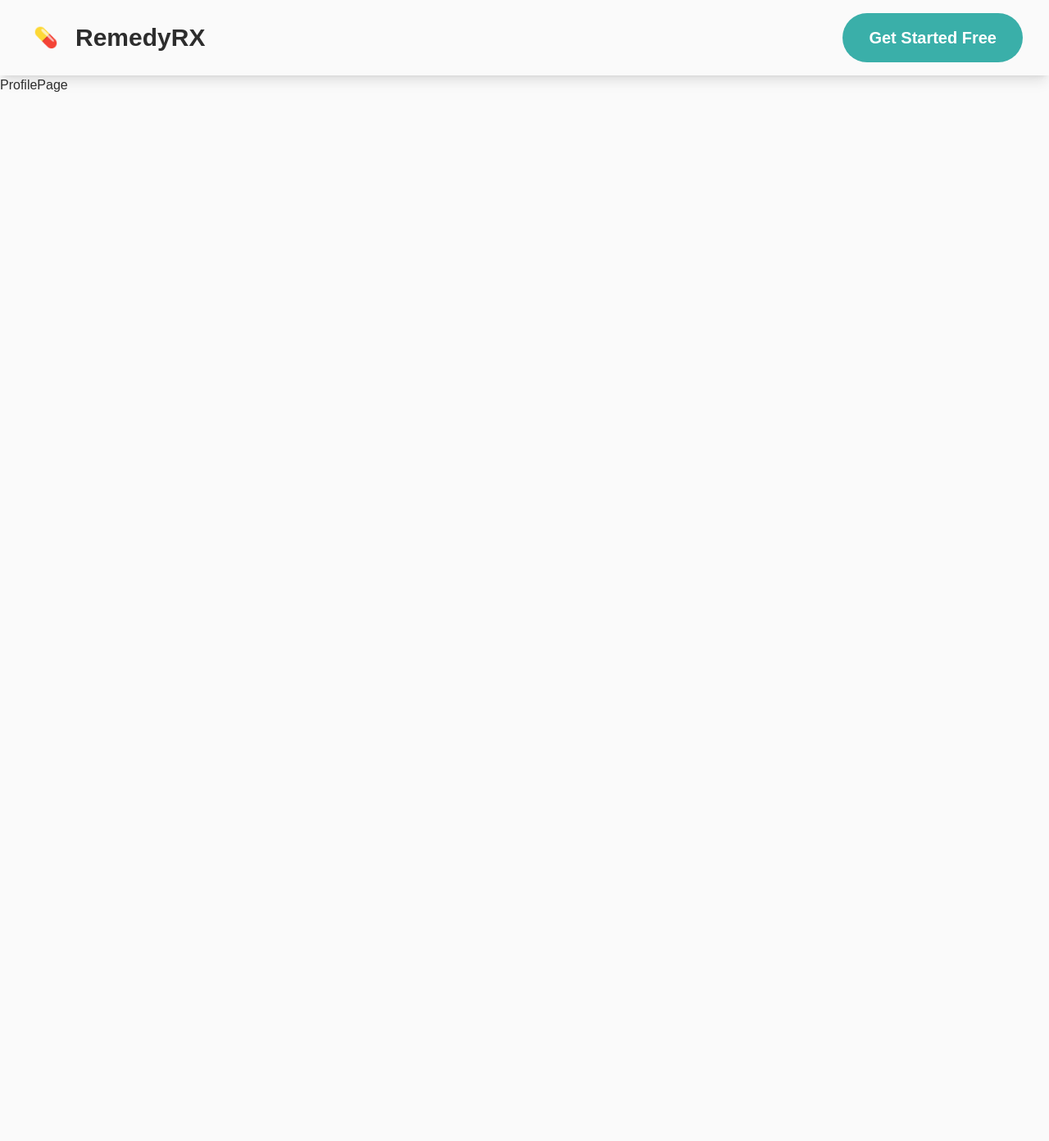
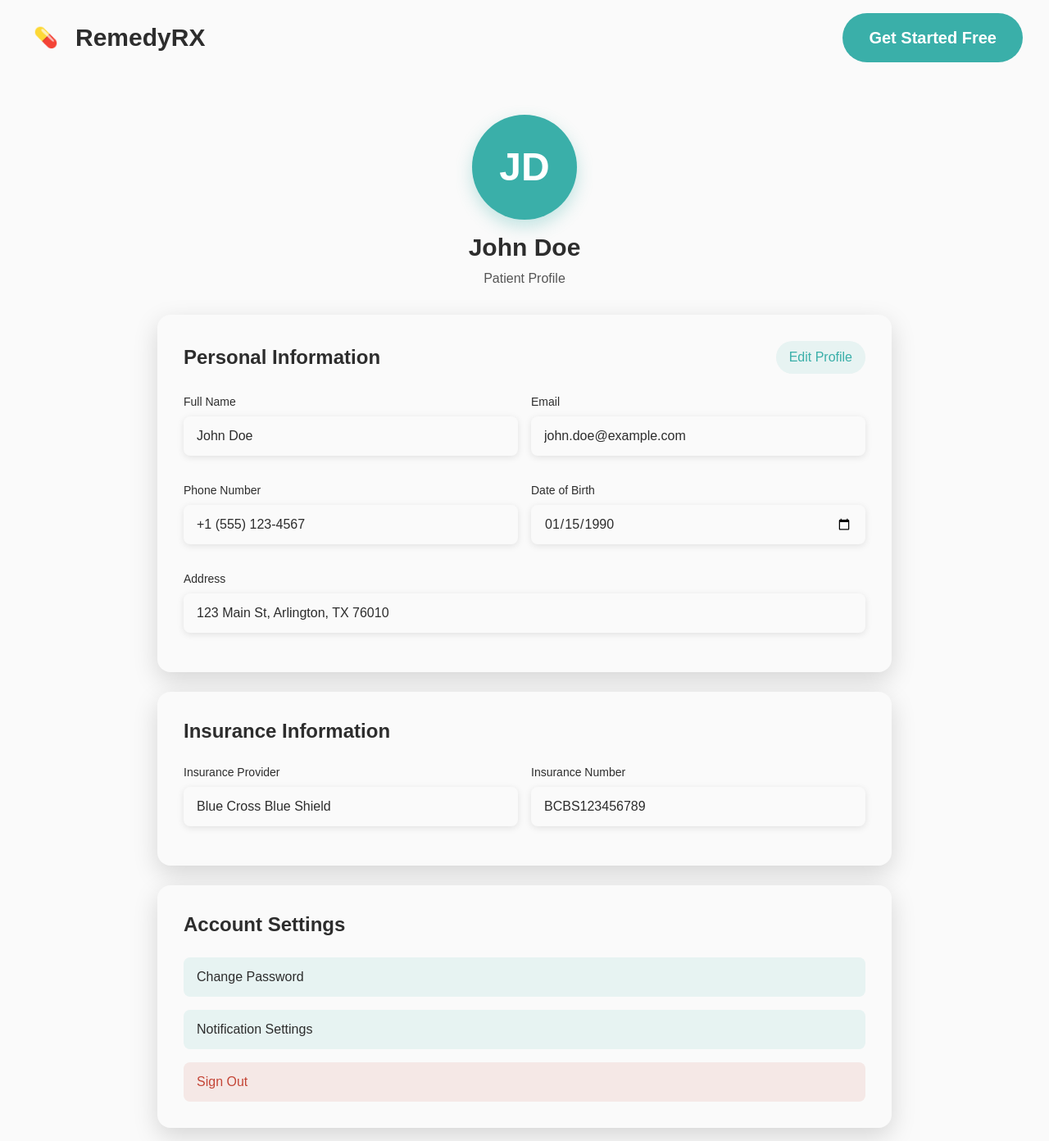
Before and after one commit to soumiksen/MediRoutine, a Next.js app: page /patientprofile in a window 1280 px wide. Shown: the whole page at 82% size. Before the commit the page ends 800 px from the top, so only its background shows below. Built offline with nearby package versions, Linux system fonts and the light colour scheme.

Commit message:
Changes to patient profile

```diff
--- a/src/app/patientprofile/page.jsx
+++ b/src/app/patientprofile/page.jsx
@@ -1,5 +1,208 @@
+"use client"
+import Button from '../../components/button.jsx';
+import Input from '../../components/Input.jsx';
+import { useState } from 'react';
+
+
 const PatientProfilePage = () => {
-  return <div>ProfilePage</div>;
+  const [isEditing, setIsEditing] = useState(false);
+  const [profileData, setProfileData] = useState({
+    name: 'John Doe',
+    email: 'john.doe@example.com',
+    phone: '+1 (555) 123-4567',
+    address: '123 Main St, Arlington, TX 76010',
+    dateOfBirth: '1990-01-15',
+    insuranceProvider: 'Blue Cross Blue Shield',
+    insuranceNumber: 'BCBS123456789'
+  });
+
+  const handleInputChange = (field) => (e) => {
+    setProfileData({ ...profileData, [field]: e.target.value });
+  };
+
+  const handleSave = () => {
+    setIsEditing(false);
+    console.log('Profile updated:', profileData);
+  };
+
+  const handleCancel = () => {
+    setIsEditing(false);
+  };
+
+  return (
+    <div className="min-h-screen p-4" style={{ backgroundColor: 'var(--color-remedy-primary)' }}>
+      {/* Main Content */}
+      <div className="max-w-4xl mx-auto pt-8">
+        {/* Profile Header */}
+        <div className="text-center mb-8">
+          <div className="inline-block mb-4">
+            <div
+              className="w-32 h-32 rounded-full flex items-center justify-center text-5xl font-bold text-white"
+              style={{
+                backgroundColor: '#3AAFA9',
+                boxShadow: '0 8px 20px rgba(58, 175, 169, 0.3)'
+              }}
+            >
+              {profileData.name.split(' ').map(n => n[0]).join('')}
+            </div>
+          </div>
+          <h2 className="text-3xl font-bold mb-2" style={{ color: 'var(--color-remedy-secondary)' }}>
+            {profileData.name}
+          </h2>
+          <p style={{ color: '#555555' }}>Patient Profile</p>
+        </div>
+
+        {/* Profile Information Card */}
+        <div className="rounded-2xl p-8 mb-6" style={{
+          backgroundColor: 'var(--color-remedy-primary)',
+          boxShadow: '0 10px 30px rgba(0, 0, 0, 0.15)'
+        }}>
+          {/* Section Header */}
+          <div className="flex justify-between items-center mb-6">
+            <h3 className="text-2xl font-semibold" style={{ color: 'var(--color-remedy-secondary)' }}>
+              Personal Information
+            </h3>
+            {!isEditing && (
+              <button
+                onClick={() => setIsEditing(true)}
+                className="px-4 py-2 rounded-full font-medium transition-all duration-200"
+                style={{
+                  color: '#3AAFA9',
+                  backgroundColor: 'rgba(58, 175, 169, 0.1)'
+                }}
+              >
+                Edit Profile
+              </button>
+            )}
+          </div>
+
+          {/* Form Fields */}
+          <div className="grid grid-cols-1 md:grid-cols-2 gap-4">
+            <Input
+              label="Full Name"
+              value={profileData.name}
+              onChange={handleInputChange('name')}
+              disabled={!isEditing}
+            />
+            <Input
+              label="Email"
+              type="email"
+              value={profileData.email}
+              onChange={handleInputChange('email')}
+              disabled={!isEditing}
+            />
+            <Input
+              label="Phone Number"
+              type="tel"
+              value={profileData.phone}
+              onChange={handleInputChange('phone')}
+              disabled={!isEditing}
+            />
+            <Input
+              label="Date of Birth"
+              type="date"
+              value={profileData.dateOfBirth}
+              onChange={handleInputChange('dateOfBirth')}
+              disabled={!isEditing}
+            />
+          </div>
+
+          <div className="mt-4">
+            <Input
+              label="Address"
+              value={profileData.address}
+              onChange={handleInputChange('address')}
+              disabled={!isEditing}
+            />
+          </div>
+
+          {/* Action Buttons */}
+          {isEditing && (
+            <div className="flex gap-4 mt-6">
+              <Button onClick={handleSave}>
+                Save Changes
+              </Button>
+              <button
+                onClick={handleCancel}
+                className="px-4 py-2 rounded-full font-medium transition-all duration-200"
+                style={{
+                  color: '#555555',
+                  backgroundColor: 'rgba(85, 85, 85, 0.1)'
+                }}
+              >
+                Cancel
+              </button>
+            </div>
+          )}
+        </div>
+
+        {/* Insurance Information Card */}
+        <div className="rounded-2xl p-8 mb-6" style={{
+          backgroundColor: 'var(--color-remedy-primary)',
+          boxShadow: '0 10px 30px rgba(0, 0, 0, 0.15)'
+        }}>
+          <h3 className="text-2xl font-semibold mb-6" style={{ color: 'var(--color-remedy-secondary)' }}>
+            Insurance Information
+          </h3>
+
+          <div className="grid grid-cols-1 md:grid-cols-2 gap-4">
+            <Input
+              label="Insurance Provider"
+              value={profileData.insuranceProvider}
+              onChange={handleInputChange('insuranceProvider')}
+              disabled={!isEditing}
+            />
+            <Input
+              label="Insurance Number"
+              value={profileData.insuranceNumber}
+              onChange={handleInputChange('insuranceNumber')}
+              disabled={!isEditing}
+            />
+          </div>
+        </div>
+
+        {/* Quick Actions */}
+        <div className="rounded-2xl p-8" style={{
+          backgroundColor: 'var(--color-remedy-primary)',
+          boxShadow: '0 10px 30px rgba(0, 0, 0, 0.15)'
+        }}>
+          <h3 className="text-2xl font-semibold mb-6" style={{ color: 'var(--color-remedy-secondary)' }}>
+            Account Settings
+          </h3>
+
+          <div className="space-y-4">
+            <button
+              className="w-full text-left px-4 py-3 rounded-lg transition-all duration-200"
+              style={{
+                backgroundColor: 'rgba(58, 175, 169, 0.1)',
+                color: 'var(--color-remedy-secondary)'
+              }}
+            >
+              Change Password
+            </button>
+            <button
+              className="w-full text-left px-4 py-3 rounded-lg transition-all duration-200"
+              style={{
+                backgroundColor: 'rgba(58, 175, 169, 0.1)',
+                color: 'var(--color-remedy-secondary)'
+              }}
+            >
+              Notification Settings
+            </button>
+            <button
+              className="w-full text-left px-4 py-3 rounded-lg transition-all duration-200"
+              style={{
+                backgroundColor: 'rgba(196, 69, 54, 0.1)',
+                color: '#C44536'
+              }}
+            >
+              Sign Out
+            </button>
+          </div>
+        </div>
+      </div>
+    </div>
+  );
 };
 
 export default PatientProfilePage;
```
